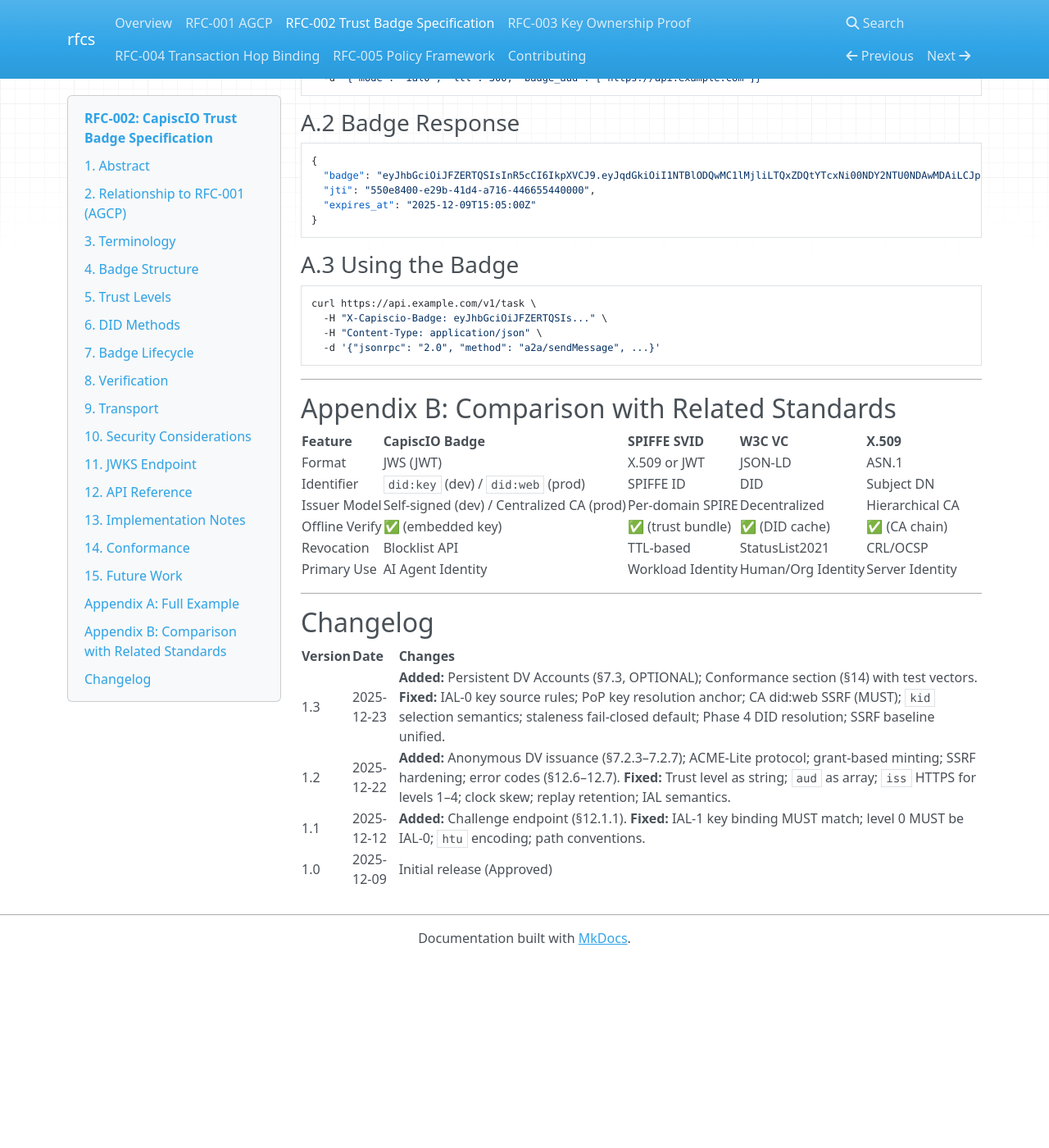
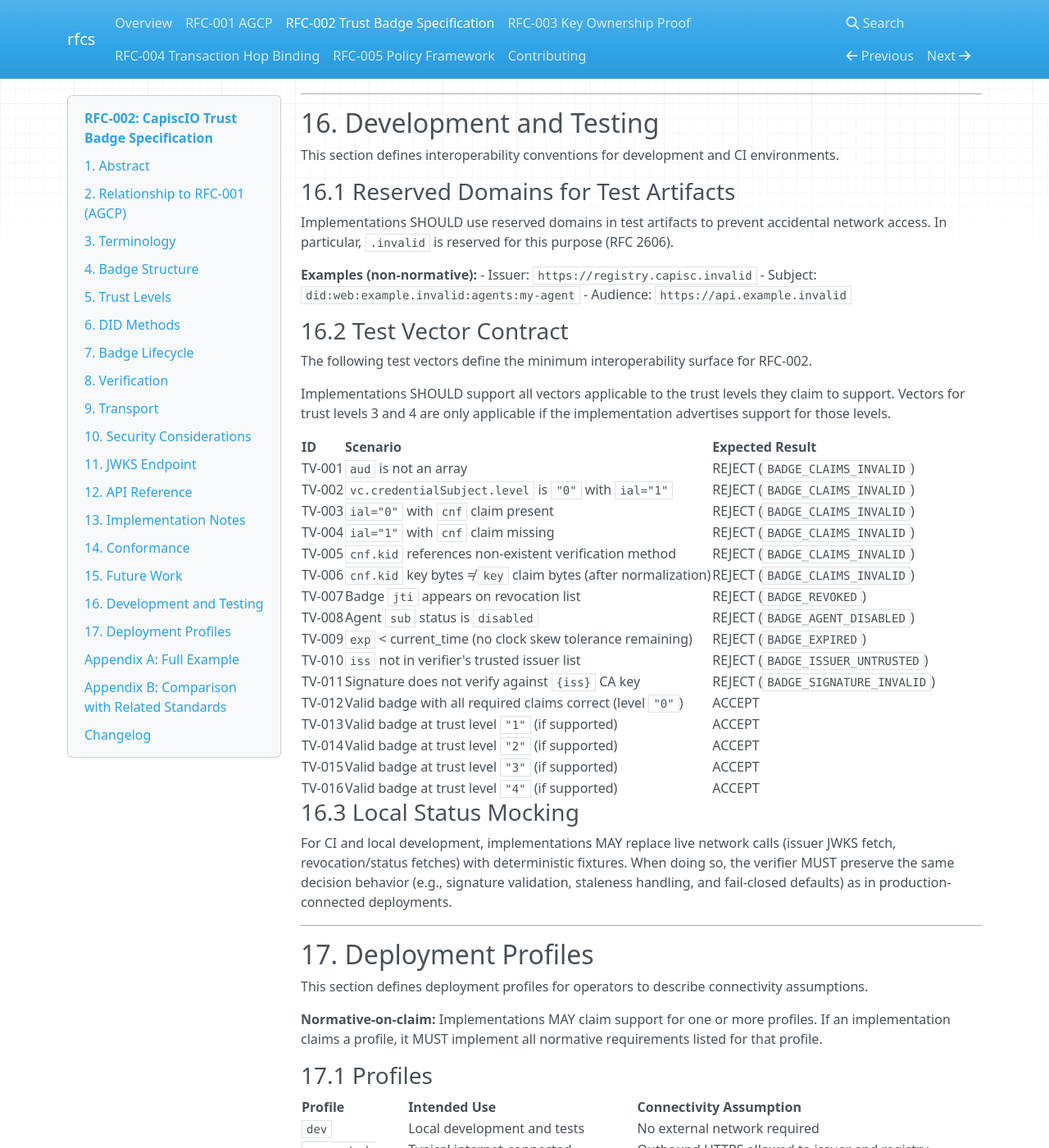
Before and after one commit to capiscio/capiscio-rfcs, an MkDocs documentation site: the page built from docs/002-trust-badge.md, in a window 1280 px wide and 1400 px high, scrolled down 49525 px. Shown: the whole window at 82% size. Built offline with MkDocs 1.6.1, drawn with Linux system fonts in a browser that asks for light colours; nearby versions of some CDN libraries; before the commit the page ends 50697 px from its top, so only the background shows below that; some of the changed text lies outside the part shown.

````diff
--- a/docs/002-trust-badge.md
+++ b/docs/002-trust-badge.md
@@ -1,10 +1,10 @@
 # RFC-002: CapiscIO Trust Badge Specification
 
-**Version:** 1.3
+**Version:** 1.4
 **Status:** Approved
 **Authors:** CapiscIO Core Team
 **Created:** 2025-12-09
-**Updated:** 2025-12-23
+**Updated:** 2026-01-02
 **Requires:** RFC-001 (AGCP), RFC-003 (Key Ownership Proof Protocol, for IAL-1)
 
 ---
@@ -713,13 +713,24 @@ Grant revocation SHOULD propagate to the status endpoint within 60 seconds. The
 
 ### 7.2.4 ACME-Lite Protocol
 
-The ACME-Lite protocol provides account-free domain validation for issuing DV Grants. It is intentionally minimal compared to full ACME (RFC 8555).
+The ACME-Lite protocol provides domain validation for issuing DV Grants. It is intentionally minimal compared to full ACME (RFC 8555).
+
+**Authentication Policy:**
+
+Registries MAY accept unauthenticated DV order creation. Registries MAY require authentication (e.g., API key, OAuth token); clients MUST handle `401 Unauthorized` or `403 Forbidden` responses and retry with credentials when required.
+
+> **Hosted Registry Policy:** The CapiscIO hosted registry (`registry.capisc.io`) requires authentication (`X-Capiscio-Registry-Key` header) for DV order creation. Orders count against the account's domain verification quota per the active subscription tier.
+
+**Domain Ownership Policy:**
+
+Registries SHOULD prevent the same domain from being verified by multiple accounts simultaneously. A domain verification by Account A SHOULD block Account B from verifying the same domain until Account A's grant expires or is revoked. This prevents domain squatting and ensures clear ownership provenance.
 
 **Order Creation:**
 
 ```
 POST /v1/badges/dv/orders
 Content-Type: application/json
+X-Capiscio-Registry-Key: <api-key> (if required by registry)
 
 {
   "domain": "api.acme.com",
@@ -959,6 +970,8 @@ For grant-based minting, the DID in the badge request MUST be anchored to the va
 
 The CA MUST verify that the DID host component exactly matches the grant's `sub` (validated domain).
 
+**Exact-Match Requirement (Normative):** Domain validation for `api.acme.com` MUST be treated as validation for that exact fully-qualified domain name only. It MUST NOT be interpreted as validation for parent domains (e.g., `acme.com`), sibling subdomains (e.g., `other.acme.com`), or wildcards (e.g., `*.acme.com`).
+
 ### 7.2.7 Key Matching and Normalization
 
 Implementations MUST support both `publicKeyJwk` and `publicKeyMultibase` in DID documents.
@@ -981,7 +994,7 @@ If the DID document contains multiple verification methods with the same raw key
 
 ### 7.3 Persistent DV Accounts (Optional)
 
-> **Conformance Note:** This section defines an OPTIONAL feature set. RFC-002 v1.3 compliance does NOT require implementation of Persistent DV Accounts. Implementations MAY claim full RFC-002 compliance while supporting only Anonymous DV (§7.2.4). If an implementation advertises Persistent DV Account support, it MUST implement all normative requirements in §7.3.
+> **Conformance Note:** This section defines an OPTIONAL feature set. RFC-002 v1.4 compliance does NOT require implementation of Persistent DV Accounts. Implementations MAY claim full RFC-002 compliance while supporting only Anonymous DV (§7.2.4). If an implementation advertises Persistent DV Account support, it MUST implement all normative requirements in §7.3.
 
 For operators unable to deploy dynamic challenge content, the Registry MAY offer **Persistent DV Accounts** that enable static server configuration. This addresses operational friction in deployments using static server configurations (nginx, Apache) or edge handlers (Cloudflare Workers, Vercel Edge) without per-renewal redeployment.
 
@@ -2294,7 +2307,7 @@ A CA implementation is **RFC-002 compliant** if it correctly implements:
 
 ### 14.3 Optional Features
 
-The following features are OPTIONAL for RFC-002 v1.3 compliance:
+The following features are OPTIONAL for RFC-002 v1.4 compliance:
 
 | Feature | Section | Notes |
 |---------|---------|-------|
@@ -2304,24 +2317,11 @@ The following features are OPTIONAL for RFC-002 v1.3 compliance:
 
 ### 14.4 Test Vectors
 
-Implementations SHOULD validate against the following scenarios:
-
-| # | Scenario | Expected Result |
-|---|----------|-----------------|
-| 1 | `aud` is a string instead of array | REJECT (`BADGE_CLAIMS_INVALID`) |
-| 2 | `vc.credentialSubject.level` is `"0"` with `ial="1"` | REJECT (`BADGE_CLAIMS_INVALID`) |
-| 3 | `ial="0"` with `cnf` claim present | REJECT (`BADGE_CLAIMS_INVALID`) |
-| 4 | `ial="1"` with `cnf` claim missing | REJECT (`BADGE_CLAIMS_INVALID`) |
-| 5 | `cnf.kid` references non-existent verification method | REJECT (`BADGE_CLAIMS_INVALID`) |
-| 6 | `cnf.kid` key bytes ≠ `key` claim bytes (after normalization) | REJECT (`BADGE_CLAIMS_INVALID`) |
-| 7 | Badge `jti` appears on revocation list | REJECT (`BADGE_REVOKED`) |
-| 8 | Agent `sub` status is `disabled` | REJECT (`BADGE_AGENT_DISABLED`) |
-| 9 | `exp` < current_time (no clock skew tolerance remaining) | REJECT (`BADGE_EXPIRED`) |
-| 10 | `iss` not in verifier's trusted issuer list | REJECT (`BADGE_ISSUER_UNTRUSTED`) |
-| 11 | Signature does not verify against `{iss}` CA key | REJECT (`BADGE_SIGNATURE_INVALID`) |
-| 12 | Valid badge with all claims correct | ACCEPT |
-
-Detailed test vectors with actual JWS tokens will be published in the `capiscio-rfcs` repository under `/test-vectors/002/`.
+Implementations SHOULD validate against the minimum scenarios defined in §16.
+
+Canonical, machine-consumable test vector artifacts (e.g., JSON inputs, JWS tokens, expected outputs) are maintained in the `capiscio-e2e-tests` repository under `test-data/rfc-002-trust-badge/`.
+
+**Path Stability (Normative):** The path `test-data/rfc-002-trust-badge/` MUST remain stable across releases. SDK CI pipelines MAY depend on this path. Breaking changes to the path structure require a major version bump and migration guide.
 
 ---
 
@@ -2336,6 +2336,76 @@ The following are explicitly out of scope for v1:
 - Non-repudiation / audit-grade proofs
 - **Parent-domain grants:** DV Grants currently require exact domain match (`grant.sub` == DID host). Future versions may support wildcard or parent-domain grants (e.g., `*.acme.com` or `acme.com` covering `api.acme.com:agents:...`).
 - **DID-based issuers:** For levels 1–4, issuers are currently HTTPS URLs. Future versions may support DID-based issuers for decentralized CA federations.
+
+---
+
+## 16. Development and Testing
+
+This section defines interoperability conventions for development and CI environments.
+
+### 16.1 Reserved Domains for Test Artifacts
+
+Implementations SHOULD use reserved domains in test artifacts to prevent accidental network access. In particular, `.invalid` is reserved for this purpose (RFC 2606).
+
+**Examples (non-normative):**
+- Issuer: `https://registry.capisc.invalid`
+- Subject: `did:web:example.invalid:agents:my-agent`
+- Audience: `https://api.example.invalid`
+
+### 16.2 Test Vector Contract
+
+The following test vectors define the minimum interoperability surface for RFC-002.
+
+Implementations SHOULD support all vectors applicable to the trust levels they claim to support. Vectors for trust levels 3 and 4 are only applicable if the implementation advertises support for those levels.
+
+| ID | Scenario | Expected Result |
+|----|----------|-----------------|
+| TV-001 | `aud` is not an array | REJECT (`BADGE_CLAIMS_INVALID`) |
+| TV-002 | `vc.credentialSubject.level` is `"0"` with `ial="1"` | REJECT (`BADGE_CLAIMS_INVALID`) |
+| TV-003 | `ial="0"` with `cnf` claim present | REJECT (`BADGE_CLAIMS_INVALID`) |
+| TV-004 | `ial="1"` with `cnf` claim missing | REJECT (`BADGE_CLAIMS_INVALID`) |
+| TV-005 | `cnf.kid` references non-existent verification method | REJECT (`BADGE_CLAIMS_INVALID`) |
+| TV-006 | `cnf.kid` key bytes ≠ `key` claim bytes (after normalization) | REJECT (`BADGE_CLAIMS_INVALID`) |
+| TV-007 | Badge `jti` appears on revocation list | REJECT (`BADGE_REVOKED`) |
+| TV-008 | Agent `sub` status is `disabled` | REJECT (`BADGE_AGENT_DISABLED`) |
+| TV-009 | `exp` < current_time (no clock skew tolerance remaining) | REJECT (`BADGE_EXPIRED`) |
+| TV-010 | `iss` not in verifier's trusted issuer list | REJECT (`BADGE_ISSUER_UNTRUSTED`) |
+| TV-011 | Signature does not verify against `{iss}` CA key | REJECT (`BADGE_SIGNATURE_INVALID`) |
+| TV-012 | Valid badge with all required claims correct (level `"0"`) | ACCEPT |
+| TV-013 | Valid badge at trust level `"1"` (if supported) | ACCEPT |
+| TV-014 | Valid badge at trust level `"2"` (if supported) | ACCEPT |
+| TV-015 | Valid badge at trust level `"3"` (if supported) | ACCEPT |
+| TV-016 | Valid badge at trust level `"4"` (if supported) | ACCEPT |
+
+### 16.3 Local Status Mocking
+
+For CI and local development, implementations MAY replace live network calls (issuer JWKS fetch, revocation/status fetches) with deterministic fixtures. When doing so, the verifier MUST preserve the same decision behavior (e.g., signature validation, staleness handling, and fail-closed defaults) as in production-connected deployments.
+
+---
+
+## 17. Deployment Profiles
+
+This section defines deployment profiles for operators to describe connectivity assumptions.
+
+**Normative-on-claim:** Implementations MAY claim support for one or more profiles. If an implementation claims a profile, it MUST implement all normative requirements listed for that profile.
+
+### 17.1 Profiles
+
+| Profile | Intended Use | Connectivity Assumption |
+|---------|--------------|-------------------------|
+| `dev` | Local development and tests | No external network required |
+| `connected-prod` | Typical internet-connected production | Outbound HTTPS allowed to issuer and registry endpoints |
+| `air-gapped` | Restricted or offline production | No runtime network access; offline bundles required |
+
+### 17.2 Profile Requirements
+
+| Requirement | `dev` | `connected-prod` | `air-gapped` |
+|------------|-------|------------------|--------------|
+| Trust levels | SHOULD support level `"0"` | SHOULD support levels `"1"`–`"4"` as applicable | SHOULD support levels `"1"`–`"4"` as applicable |
+| Reserved domain rejection | MAY accept `.invalid` issuers for testing | MUST reject issuers with `.invalid` TLD (RFC 2606) | MUST reject issuers with `.invalid` TLD (RFC 2606) |
+| Issuer keys (JWKS) | MAY be fixture-based | MUST be obtainable per §8 verification rules | MUST be provisioned out-of-band (pinned bundle) |
+| Revocation/status | MAY be fixture-based | MUST be checked per §7.5 | MUST be provisioned out-of-band (revocation/status snapshot) |
+| Staleness handling | MUST match production behavior | MUST fail closed by default when stale | MUST fail closed by default when snapshot is stale |
 
 ---
 
@@ -2388,6 +2458,8 @@ curl https://api.example.com/v1/task \
 
 | Version | Date | Changes |
 |---------|-----------|---------|
+| 1.5 | 2026-01-XX | **Clarified:** DV order authentication is a deployment choice (§7.2.4); registries MAY require authentication. **Added:** Hosted Registry Policy note; Domain Ownership Policy (prevents simultaneous multi-account verification of same domain). |
+| 1.4 | 2026-01-02 | **Added:** Development and Testing (§16); Deployment Profiles (§17); test vectors TV-013/TV-014 for levels 1-2. **Clarified:** Exact-match requirement for DV domain anchoring (§7.2.6); `.invalid` TLD MUST be rejected in production profiles; test vector path stability guarantee. **Updated:** Test vector canonical location (now maintained in `capiscio-e2e-tests`). |
 | 1.3 | 2025-12-23 | **Added:** Persistent DV Accounts (§7.3, OPTIONAL); Conformance section (§14) with test vectors. **Fixed:** IAL-0 key source rules; PoP key resolution anchor; CA did:web SSRF (MUST); `kid` selection semantics; staleness fail-closed default; Phase 4 DID resolution; SSRF baseline unified. |
 | 1.2 | 2025-12-22 | **Added:** Anonymous DV issuance (§7.2.3–7.2.7); ACME-Lite protocol; grant-based minting; SSRF hardening; error codes (§12.6–12.7). **Fixed:** Trust level as string; `aud` as array; `iss` HTTPS for levels 1–4; clock skew; replay retention; IAL semantics. |
 | 1.1 | 2025-12-12 | **Added:** Challenge endpoint (§12.1.1). **Fixed:** IAL-1 key binding MUST match; level 0 MUST be IAL-0; `htu` encoding; path conventions. |
````
